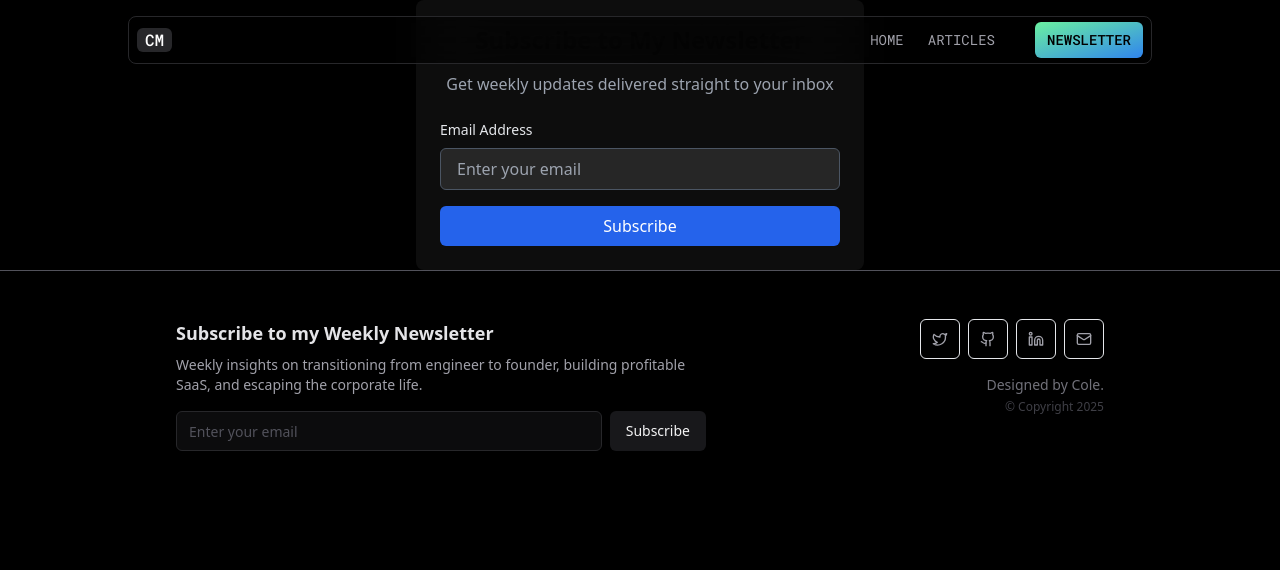
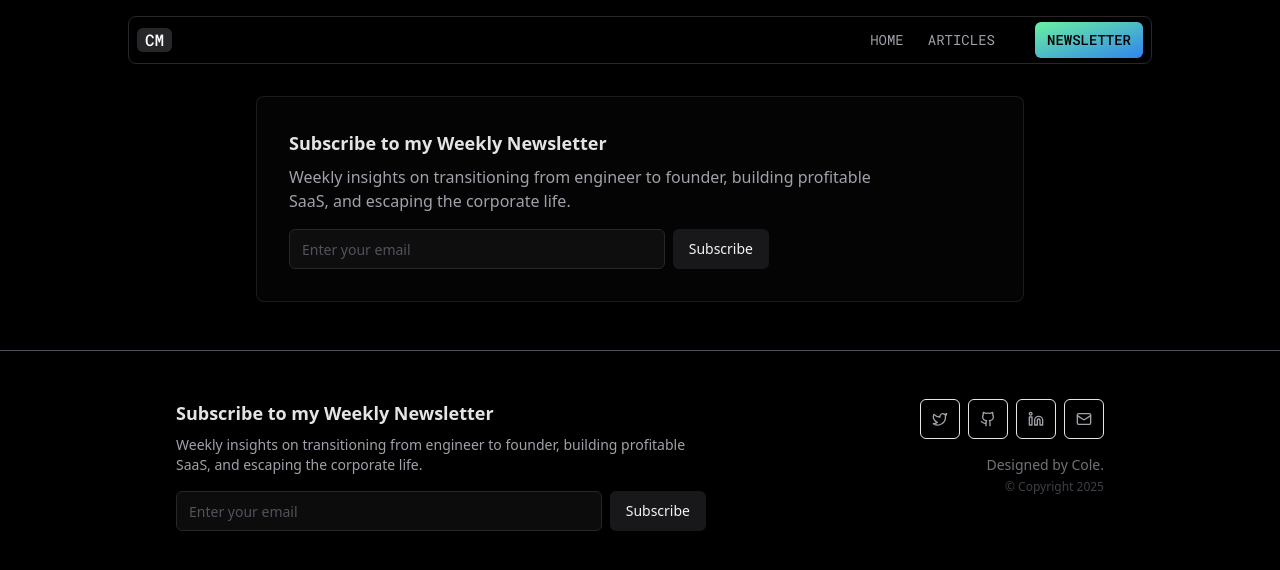
Before and after one commit to ColeInc/colemcconnell.xyz, a Next.js app: page /newsletter in a window 1280 px wide. Shown: the top 570 px of the page. Built offline with nearby package versions, Linux system fonts and the light colour scheme.

Commit message:
newsletter page styling

```diff
--- a/app/(site)/newsletter/page.tsx
+++ b/app/(site)/newsletter/page.tsx
@@ -1,9 +1,18 @@
-import Newsletter from '@/components/Newsletter';
+import { NewsletterForm } from "@/components/newsletter-form";
 
 export default function Home() {
   return (
     <div>
-      <Newsletter />
+      {/* <Newsletter /> */}
+      <div className="pt-24 pb-12 px-4">
+        <div className="mx-auto max-w-3xl bg-zinc-900/20 border border-zinc-700/40 hover:border-zinc-700/60 transition-colors rounded-lg p-6 md:p-8">
+          <div className=" max-w-[600px] space-y-6">
+            <h3 className="text-lg mb-0 font-semibold text-zinc-200">Subscribe to my Weekly Newsletter</h3>
+            <p className="!mt-2 text-md text-zinc-400">Weekly insights on transitioning from engineer to founder, building profitable SaaS, and escaping the corporate life.</p>
+            <NewsletterForm className="!mt-4 flex gap-2 max-w-[480px]" />
+          </div>
+        </div>
+      </div>
     </div>
   );
 }
--- a/components/Newsletter.tsx
+++ b/components/Newsletter.tsx
@@ -43,9 +43,9 @@ const Newsletter = () => {
       <h2 className="text-2xl font-bold text-center mb-4">
         Subscribe to My Newsletter
       </h2>
-      <p className="text-center text-gray-400 mb-6">
-        Get weekly updates delivered straight to your inbox
-      </p>
+      <p className="text-md text-zinc-400">
+            Get weekly insights on transitioning from engineer to founder, building profitable SaaS, and escaping the corporate life.
+          </p>
 
       <form onSubmit={handleSubmit(handleSubscribe)} className="space-y-4">
         <div>
--- a/components/navbar.tsx
+++ b/components/navbar.tsx
@@ -33,9 +33,11 @@ export function Navbar() {
           <Link href="/articles" className={`text-sm text-zinc-400 hover:text-white transition-colors uppercase ${robotoMono.className}`}>
             Articles
           </Link>
-          <Button variant="outline" size="sm" className={`ml-4 uppercase bg-gradient-to-br from-[#6af0a0] to-[#3085ee] hover:brightness-110 text-black font-medium border-0 transition-all duration-200 ${robotoMono.className}`}>
-            Newsletter
-          </Button>
+          <Link href="/newsletter">
+            <Button variant="outline" size="sm" className={`ml-4 uppercase bg-gradient-to-br from-[#6af0a0] to-[#3085ee] hover:brightness-110 text-black font-medium border-0 transition-all duration-200 ${robotoMono.className}`}>
+              Newsletter
+            </Button>
+          </Link>
         </div>
       </nav>
     </div>
```
